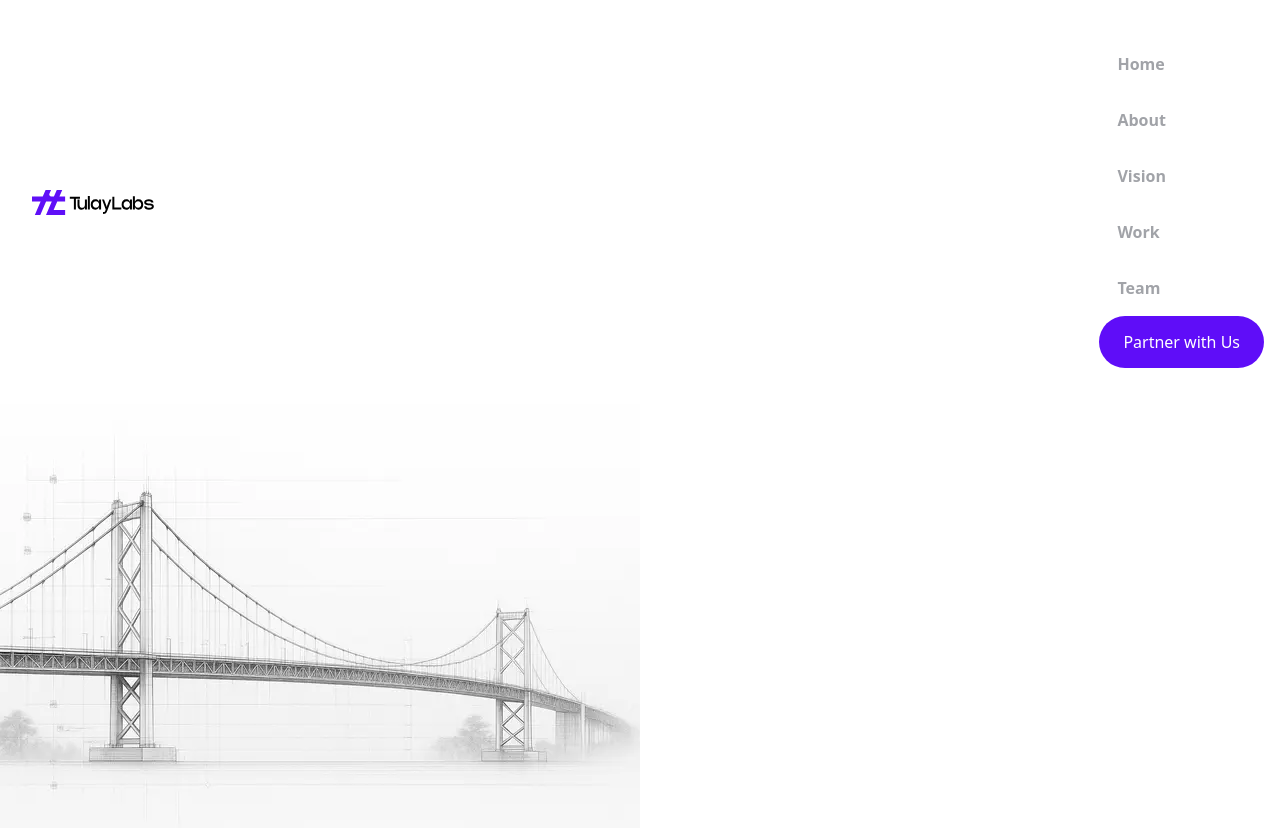
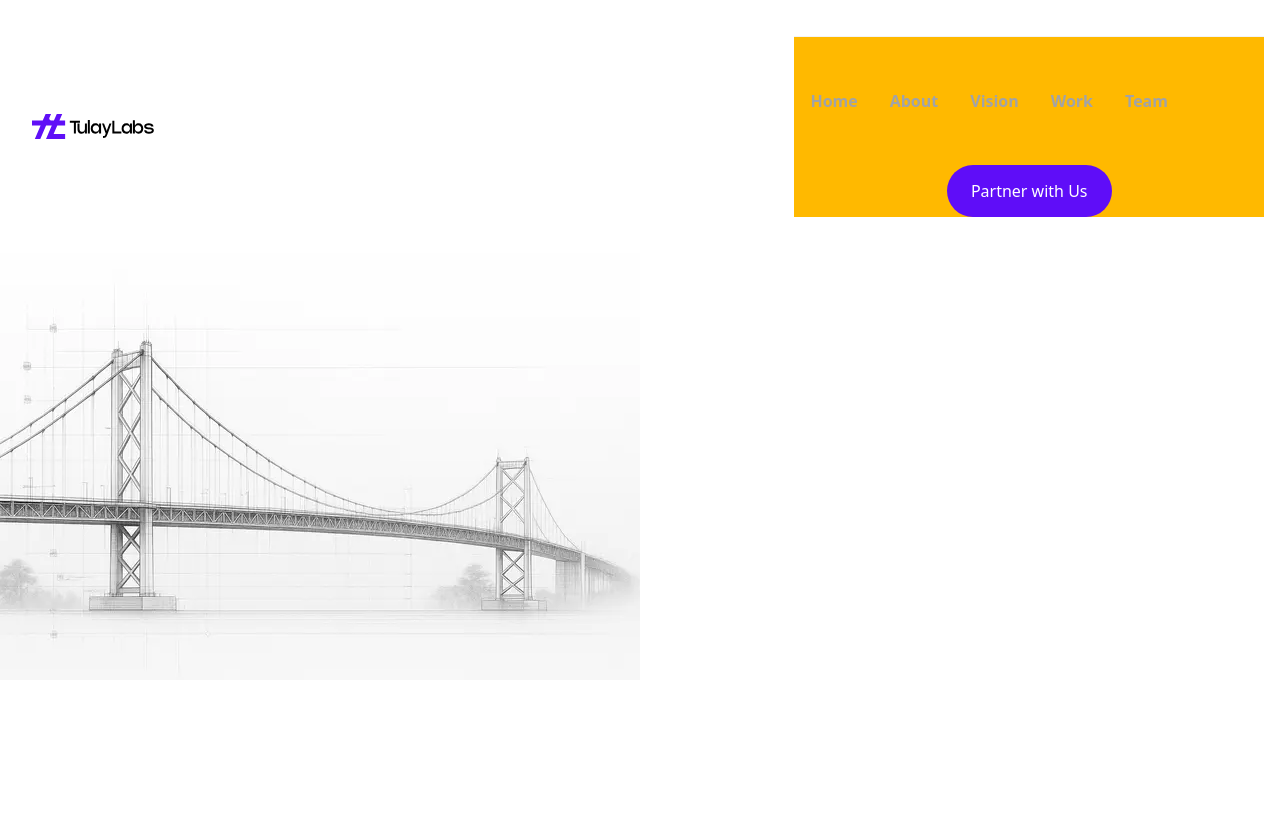
Before and after one commit to Developerfiyin/Tulay-Labs, a React (Vite) app: page / in a window 1280 px wide. Shown: the top 828 px of the page. After the commit the page ends 800 px from the top, so only its background shows below. Built offline with nearby package versions, Linux system fonts and the light colour scheme.

Commit message:
updated header.jsx

```diff
--- a/src/Components/Header.jsx
+++ b/src/Components/Header.jsx
@@ -21,15 +21,19 @@ const Header = () => {
 
 
 
-    <div className='flex-col flex items-center '>
+    <div className='space-y-5 flex border-t gap-8 flex-col space-between  border-gray-100 left-0  right-0 top-25   bg-amber-400 items-center '>
+      <div>
+
+
+      </div>
        <ul className=' text-(--gray) font-semibold mr-20 '>
-        <li className='p-4 hover:text-black'>Home</li>
-        <li className='p-4 hover:text-black'>About</li>
-        <li className='p-4 hover:text-black'>Vision</li>
-        <li className='p-4 hover:text-black'>Work</li>
-        <li className='p-4 hover:text-black'>Team</li>
+        <a href='#home' className='p-4 hover:text-black'>Home</a>
+        <a href='#about' className='p-4 hover:text-black'>About</a >
+        <a href='#vsion'  className='p-4 hover:text-black'>Vision</a>
+        <a href='#work'  className='p-4 hover:text-black'>Work</a>
+        <a href='#team'  className='p-4 hover:text-black'>Team</a>
     </ul>
-  <button className='bg-(--purple) hover:bg-[#5f0df8cc] rounded-full
+  <button className='bg-(--purple) hover:bg-[#5f0df8cc]  rounded-full
   cursor-pointer font-medium px-6 text-white py-3.5 text-center '>Partner with Us</button>
 
     </div>
```
